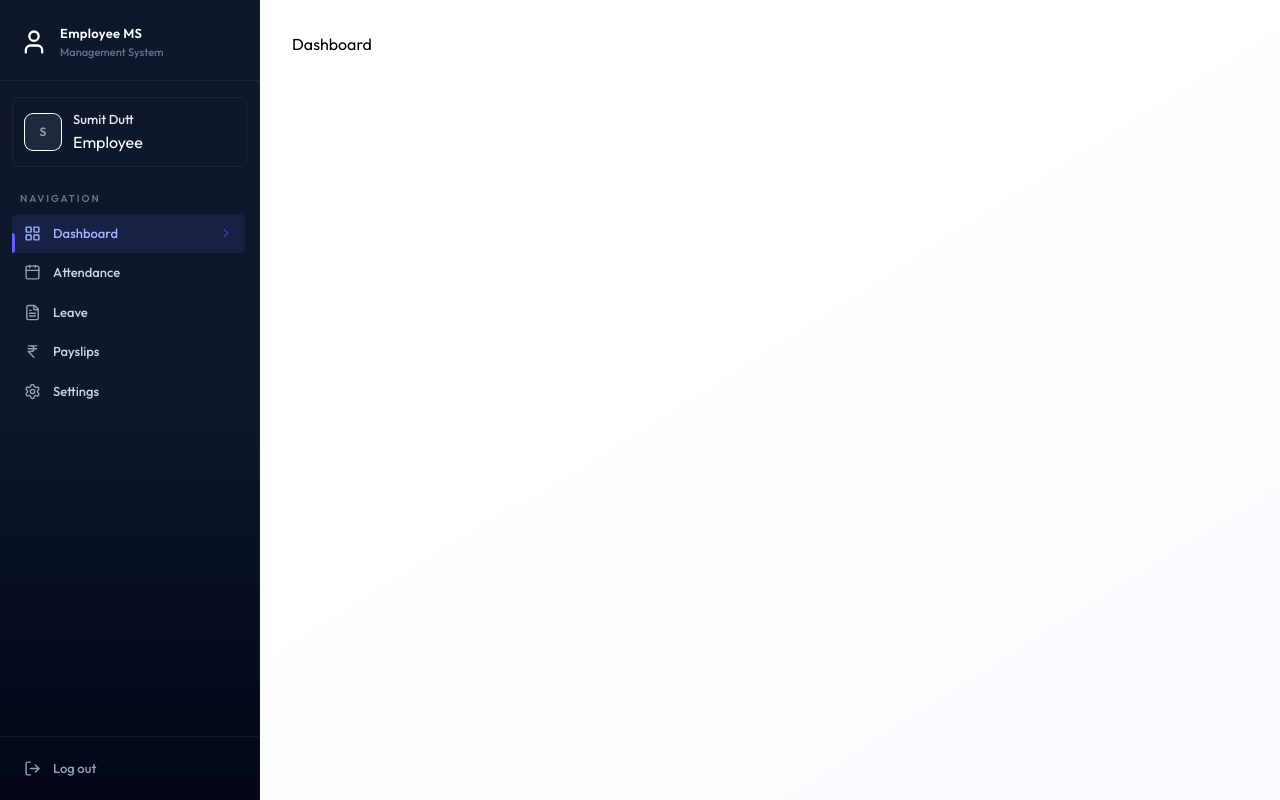
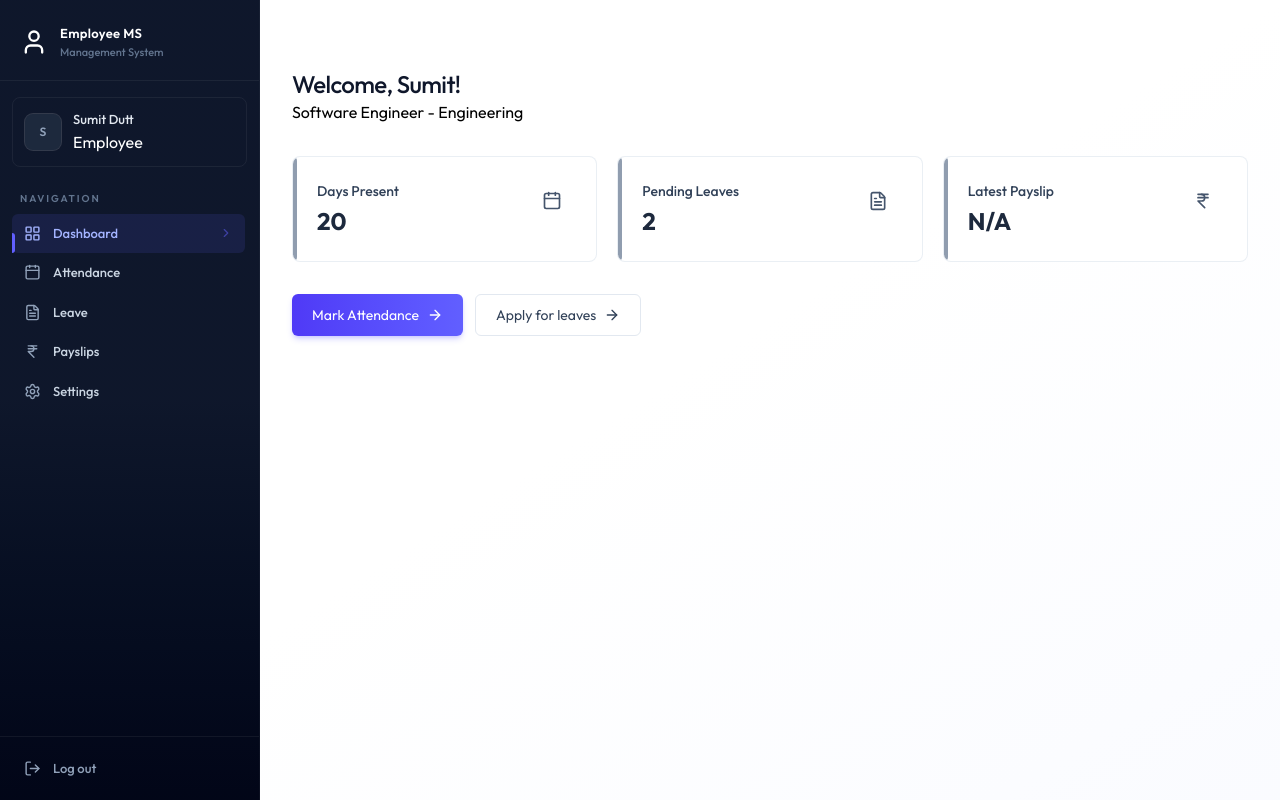
Before and after one commit to Sumit0055/EMS-IHO-FullStack-Client, a React (Vite) app: page /dashboard in a window 1280 px wide. Built offline with nearby package versions, Linux system fonts and the light colour scheme.

Commit message:
Dashboard Design Completed

```diff
--- /dev/null
+++ b/src/components/AdminDashboard.jsx
@@ -0,0 +1,81 @@
+import { Building2Icon, CalendarIcon, FileTextIcon, UserIcon } from 'lucide-react'
+import React from 'react'
+
+const AdminDashboard = ({ data }) => {
+
+  const stats = [
+    {
+      icon: UserIcon,
+      value: data.totalEmployees,
+      label: "Total Employees",
+      description: "Active workforce"
+    },
+    {
+      icon: Building2Icon,
+      value: data.totalDepartments,
+      label: "Departments",
+      description: "Organization units"
+    },
+    {
+      icon: CalendarIcon,
+      value: data.todayAttendance,
+      label: "Today's Attendance",
+      description: ""
+    },
+    {
+      icon: FileTextIcon,
+      value: data.pendingLeaves,
+      label: "Pending Leaves",
+      description: "Awaiting apporaval"
+    },
+  ]
+  return (
+
+    // Admin Header
+    <div
+      className=' animate-fade-in mt-9'>
+      <div
+        className="page-header">
+        <h1
+          className='page-title'>
+            Admin
+          Dashboard
+        </h1>
+        <p
+        className='page-subtitle'>
+          Welcome Back, Admin - here's your overview
+        </p>
+      </div>
+
+      {/* Admin Card */}
+      <div
+        className="grid grid-cols-1 sm:grid-cols-2 lg:grid-cols-4 gap-4 sm:gap-5 mb-8">
+        {
+          stats.map((s) => (
+            <div
+              key={s.label}
+              className="card card-hover p-5 sm:p-6 relative overflow-hidden group flex item-center justify-between" >
+
+              <div
+              className="">
+                <div
+                className=" absolute left-0 top-0 bottom-0 w-1 rounded-r-full bg-slate-500/70" />
+
+                <p
+                className='text-sm font-medium text-slate-700'>{s.label}</p>
+                <p
+                className='text-2xl font-bold text-slate-800 mt-1'>{s.value}</p>
+
+              </div>
+              <s.icon
+                className=" size-10 p-2.5 rounded-lg bg-slate-100' text-slate-600 group-hover:bg-indigo-50 group-hover:text-indigo-600 transition-colors " />
+            </div>
+          ))
+        }
+      </div>
+    </div>
+  )
+}
+
+export default AdminDashboard
+// 2:09:06
--- /dev/null
+++ b/src/components/EmployeeDashboard.jsx
@@ -0,0 +1,88 @@
+import { ArrowRightIcon, CalendarIcon, FileTextIcon, IndianRupee } from 'lucide-react';
+import React from 'react'
+import { Link } from 'react-router-dom';
+
+const EmployeeDashboard = ({ data }) => {
+    const emp = data.employee;
+
+    const cards = [
+        {
+            icon: CalendarIcon,
+            value: data.currentMonthAttendance,
+            title: "Days Present",
+            subTitle: "This Month"
+        },
+        {
+            icon: FileTextIcon,
+            value: data.pendingLeaves,
+            title: "Pending Leaves",
+            subTitle: "Awaiting approval"
+        },
+        {
+            icon: IndianRupee,
+            value: data.latestPayslips ? `₹ ${data.latestPayslips.netSalary?.toLocalString()}` : "N/A",
+            title: "Latest Payslip",
+            subTitle: "Most recent payout"
+        }
+    ]
+    return (
+        // Employee dashBoard Header
+        <div
+            className=' animate-fade-in mt-9'>
+            <div
+                className="page-header">
+                <h1
+                    className='page-title'>
+                    Welcome, {emp?.firstName}!
+                </h1>
+                <p>
+                    {emp?.position} - {emp?.department || "No Department"}
+                </p>
+            </div>
+
+            {/* Employee Cards items */}
+            <div
+                className="grid grid-cols-1 sm:grid-cols-3 gap-4 sm:gap-5 mb-8">
+                {
+                    cards.map((card, index) => (
+                        <div
+                            key={index}
+                            className="card card-hover p-5 sm:p-6 relative overflow-hidden group flex item-center justify-between" >
+                            <div
+                                className="">
+                                <div
+                                    className=" absolute left-0 top-0 bottom-0 w-1 rounded-r-full bg-slate-500/70" />
+
+                                <p
+                                    className='text-sm font-medium text-slate-700'>{card.title}</p>
+                                <p
+                                    className='text-2xl font-bold text-slate-800 mt-1'>{card.value}</p>
+
+                            </div>
+                            <card.icon
+                                className=" size-10 p-2.5 rounded-lg bg-slate-100' text-slate-600 group-hover:bg-indigo-50 group-hover:text-indigo-600 transition-colors " />
+                        </div>
+                    ))
+                }
+            </div>
+            {/* navigate to other Pages  */}
+            <div
+                className=" flex flex-col sm:flex-row gap-3">
+                <Link
+                    to={"/attendance"}
+                    className='btn-primary text-center inline-flex items-center justify-center gap-2' >
+                    Mark Attendance <ArrowRightIcon className='w-4 h-4' />
+                </Link>
+                <Link
+                    to={"/leave"}
+                    className='btn-secondary text-center inline-flex items-center justify-center gap-2 ' >
+                    Apply for leaves
+                    <ArrowRightIcon
+                        className='w-4 h-4' />
+                </Link>
+            </div>
+        </div>
+    )
+}
+
+export default EmployeeDashboard
--- /dev/null
+++ b/src/components/Loading.jsx
@@ -0,0 +1,11 @@
+import React from 'react'
+
+const Loading = () => {
+  return (
+    <div className='flex justify-center h-screen items-center'>
+        <div className="animate-spin size-0 border-2 border-indigo-600 border-t-transparent rounded-full"></div>
+    </div>
+  )
+}
+
+export default Loading
--- a/src/components/LoginForm.jsx
+++ b/src/components/LoginForm.jsx
@@ -16,6 +16,7 @@
   }
 
   return (
+    // Left Side Design
     <div
       className="min-h-screen flex flex-col md:flex-row">
       <LoginLeftSide />
@@ -172,7 +173,6 @@
 
         </div>
       </div>
-      {/* 1:02:29 */}
     </div>
   )
 }
--- a/src/components/Sidebar.jsx
+++ b/src/components/Sidebar.jsx
@@ -21,6 +21,7 @@
 
     const role = "" || "EMPLOYEE";
 
+    // Navbar Items
     const navItems = [
         {
             name: "Dashboard",
@@ -63,7 +64,7 @@
 
     const sidebarContent = (
         <>
-            {/* Brand Header */}
+            {/* Left Side Brand Header */}
             <div
                 className="px-5 pt-6 pb-5 border-b border-white/6">
                 <div
@@ -97,7 +98,7 @@
                         <div
                             className="flex items-center gap-3 ">
                             <div
-                                className="w-9 h-9 rounded-lg bg-slate-800 flex items-center justify-center ring-1 ring-white">
+                                className="w-9 h-9 rounded-lg bg-slate-800 flex items-center justify-center ring-1 ring-white/15">
                                 <span
                                     className='text-slate-400 text-xs font-semibold'>
                                     {
@@ -107,10 +108,10 @@
                             </div>
                             <div
                                 className="min-w-0">
-                                <p className='text-[13px] font-medium text-slate-200 truncate'>
+                                <p className='text-[13px] font-medium text-slate-200 truncate cursor-pointer'>
                                     {userName}
                                 </p>
-                                <p>
+                                <p className='cursor-pointer'>
                                     {role === "ADMIN" ? "Administrator" : "Employee"}
                                 </p>
                             </div>
@@ -207,5 +208,4 @@
         </>
     )
 }
-
 export default Sidebar
--- a/src/pages/Dashboard.jsx
+++ b/src/pages/Dashboard.jsx
@@ -1,6 +1,37 @@
-import React from 'react'
+import React, { useEffect, useState } from 'react'
+import {dummyAdminDashboardData, dummyEmployeeDashboardData} from "../assets/assets"
+import Loading from '../components/Loading'
+import EmployeeDashboard from '../components/EmployeeDashboard'
+import AdminDashboard from '../components/AdminDashboard'
+
 
 const Dashboard = () => {
+  const [data,setData] = useState(null)
+  const [loading,setLoading] = useState(true)
+
+
+  useEffect(()=>{
+    // setData(dummyAdminDashboardData)
+    setData(dummyEmployeeDashboardData)
+
+    setTimeout(()=>{
+      setLoading(false)
+    },100)
+  },[])
+
+  if(loading){
+    return <Loading />
+  }
+  if(!data){
+    return <p className='text-center text-slate-500 py-12'>Failed to load dashboard</p>
+  }
+
+  if(data.role ==="ADMIN"){
+    return <AdminDashboard data={data}/>
+  }else{
+    return <EmployeeDashboard data={data}/>
+  }
+
   return (
     <div>Dashboard</div>
   )
```
